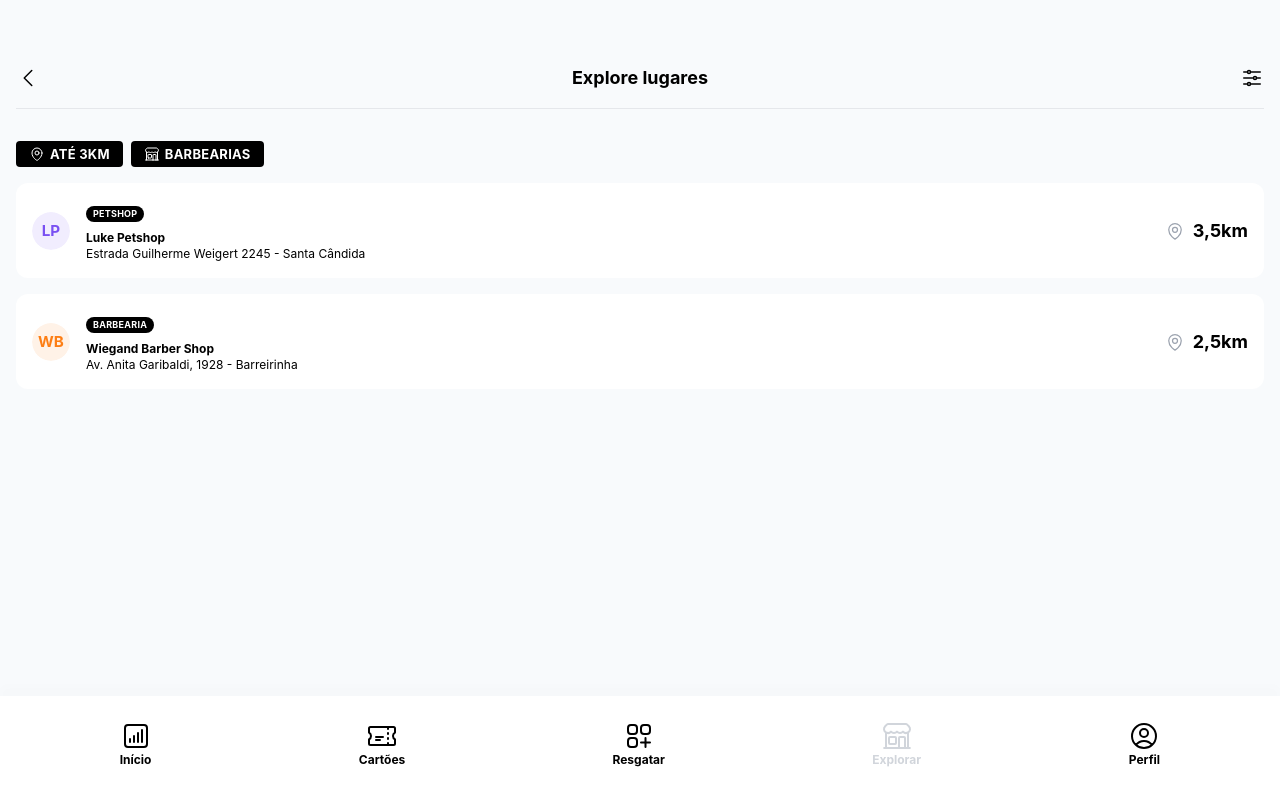
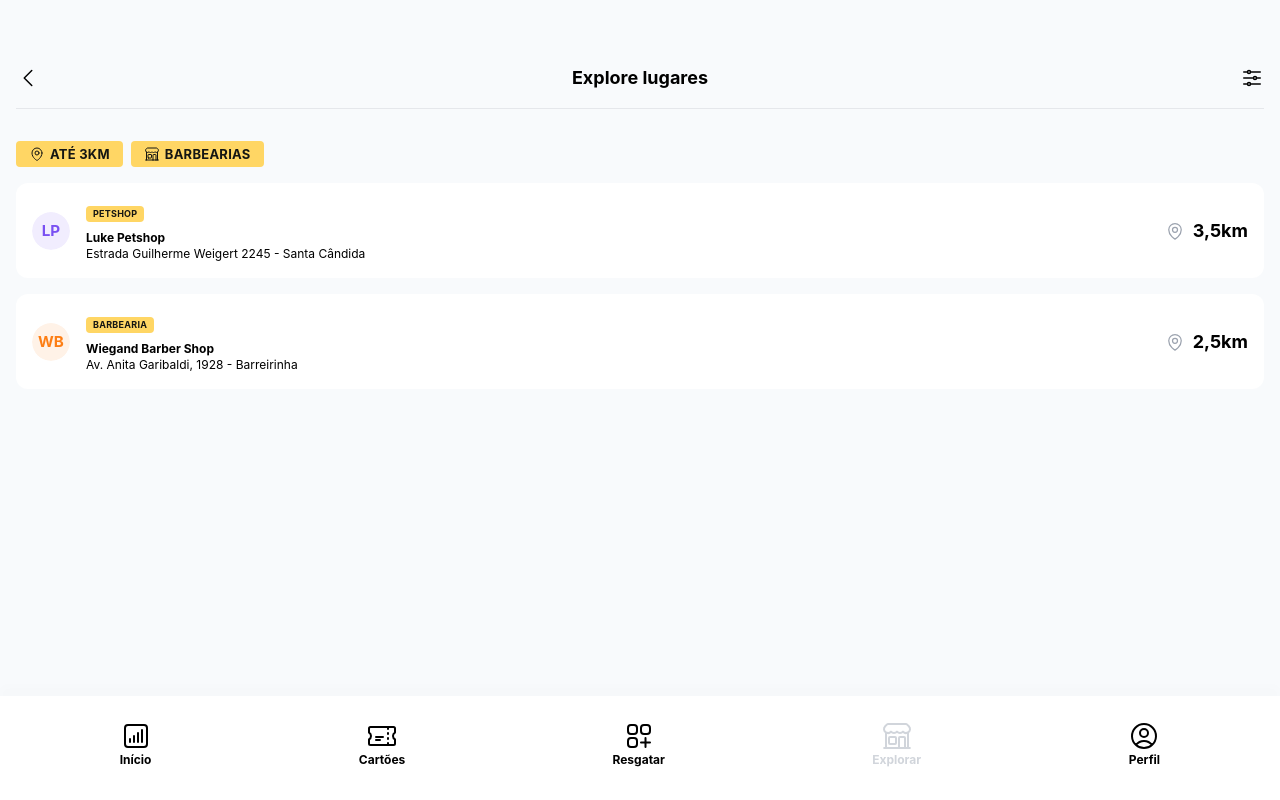
Before and after one commit to maykel-esser/caramelo, a Next.js app: page /poc/consumer/explore in a window 1280 px wide. Built offline with nearby package versions, Linux system fonts and the light colour scheme.

Commit message:
style: badge theming

```diff
--- a/components/pages/poc/cards/clientCardList.js
+++ b/components/pages/poc/cards/clientCardList.js
@@ -19,9 +19,7 @@ export default function ClientCardList(props) {
                         size="lg"
                     />
                     <div>
-                        <Badge color="black" size="xs" className="">
-                            {props.category}
-                        </Badge>
+                        <Badge size="xs">{props.category}</Badge>
                         <h2 className="font-bold">{props.client}</h2>
                         <p className="text-xs text-gray-400">{props.address}</p>
                     </div>
--- a/pages/_app.js
+++ b/pages/_app.js
@@ -74,8 +74,8 @@ export default function MyApp({ Component, pageProps, router }) {
                 return {
                     ...defaultResolvedColors,
                     background: "transparent",
-                    color: input.theme.colors.caramelo[6],
-                    border: `2px solid ${input.theme.colors.caramelo[6]}`,
+                    color: input.theme.colors.caramelo[7],
+                    border: `2px solid ${input.theme.colors.caramelo[7]}`,
                     hover: input.theme.colors.caramelo[1],
                     hoverColor: input.theme.colors.caramelo[6],
                 };
@@ -95,7 +95,7 @@ export default function MyApp({ Component, pageProps, router }) {
                 "#FF5E39", // vermelho
                 "#6C67CE", // roxo
                 "#151613", // preto
-                "#000000",
+                "#ffbe2c", // amarelo (um pouco mais forte)
                 "#000000",
                 "#000000",
             ],
@@ -110,6 +110,13 @@ export default function MyApp({ Component, pageProps, router }) {
                     size: "lg",
                     radius: "md",
                     fullWidth: true,
+                },
+            },
+            Badge: {
+                defaultProps: {
+                    color: "caramelo",
+                    size: "lg",
+                    radius: "sm",
                 },
             },
         },
--- a/pages/poc/consumer/cards/details/index.js
+++ b/pages/poc/consumer/cards/details/index.js
@@ -76,24 +76,22 @@ export default function Page() {
             <main className="px-4 pb-32">
                 <ActionHeader title="Cartões" backToPreviousPage={true} />
                 <section>
-                    <div className="flex gap-4">
+                    <div className="flex gap-4 border-b mb-8 pb-8">
                         <Avatar
                             key="Wiegand Barber Shop"
                             name="Wiegand Barber Shop"
                             color="initials"
                             size="lg"
                         />
-                        <div>
+                        <div className="">
                             <h2 className="text-lg font-bold">
                                 Wiegand Barber Shop
                             </h2>
                             <p className="mb-2">
                                 Av. Anita Garibaldi, 1928 - Barreirinha
                             </p>
-                            <div className="flex gap-2 items-center mb-8 pb-8 border-b">
+                            <div className="flex gap-2 items-center">
                                 <Badge
-                                    radius="sm"
-                                    size="lg"
                                     leftSection={
                                         <BuildingStorefrontIcon className="w-4" />
                                     }
@@ -101,8 +99,6 @@ export default function Page() {
                                     Barbearia
                                 </Badge>
                                 <Badge
-                                    radius="sm"
-                                    size="lg"
                                     leftSection={<MapPinIcon className="w-4" />}
                                 >
                                     3.5km
--- a/pages/poc/consumer/explore/details/index.js
+++ b/pages/poc/consumer/explore/details/index.js
@@ -20,18 +20,10 @@ export default function Page() {
                 />
                 <section>
                     <div className="flex gap-2 mb-4">
-                        <Badge
-                            radius="sm"
-                            color="black"
-                            size="lg"
-                            leftSection={<MapPinIcon className="w-4" />}
-                        >
+                        <Badge leftSection={<MapPinIcon className="w-4" />}>
                             Aprox. 3km
                         </Badge>
                         <Badge
-                            radius="sm"
-                            color="black"
-                            size="lg"
                             leftSection={
                                 <BuildingStorefrontIcon className="w-4" />
                             }
--- a/pages/poc/consumer/explore/index.js
+++ b/pages/poc/consumer/explore/index.js
@@ -33,18 +33,10 @@ export default function Page() {
                 />
                 <section>
                     <div className="flex gap-2">
-                        <Badge
-                            radius="sm"
-                            color="black"
-                            size="lg"
-                            leftSection={<MapPinIcon className="w-4" />}
-                        >
+                        <Badge leftSection={<MapPinIcon className="w-4" />}>
                             Até 3km
                         </Badge>
                         <Badge
-                            radius="sm"
-                            color="black"
-                            size="lg"
                             leftSection={
                                 <BuildingStorefrontIcon className="w-4" />
                             }
@@ -62,11 +54,7 @@ export default function Page() {
                                     size="md"
                                 />
                                 <div>
-                                    <Badge
-                                        color="black"
-                                        size="xs"
-                                        className="mb-2"
-                                    >
+                                    <Badge size="xs" className="mb-2">
                                         Petshop
                                     </Badge>
                                     <p className="text-xs font-bold">
@@ -92,11 +80,7 @@ export default function Page() {
                                     size="md"
                                 />
                                 <div>
-                                    <Badge
-                                        color="black"
-                                        size="xs"
-                                        className="mb-2"
-                                    >
+                                    <Badge size="xs" className="mb-2">
                                         Barbearia
                                     </Badge>
                                     <p className="text-xs font-bold">
--- a/pages/poc/consumer/index.js
+++ b/pages/poc/consumer/index.js
@@ -96,7 +96,7 @@ export default function Page() {
                                 size="md"
                             />
                             <div>
-                                <Badge color="black" size="xs" className="mb-2">
+                                <Badge size="xs" className="mb-2">
                                     Petshop
                                 </Badge>
                                 <p className="text-xs font-bold">
@@ -122,7 +122,7 @@ export default function Page() {
                                 size="md"
                             />
                             <div>
-                                <Badge color="black" size="xs" className="mb-2">
+                                <Badge size="xs" className="mb-2">
                                     Pizzaria
                                 </Badge>
                                 <p className="text-xs font-bold">Grano Vivo</p>
@@ -145,7 +145,7 @@ export default function Page() {
                                 size="md"
                             />
                             <div>
-                                <Badge color="black" size="xs" className="mb-2">
+                                <Badge size="xs" className="mb-2">
                                     Barbearia
                                 </Badge>
                                 <p className="text-xs font-bold">
```
